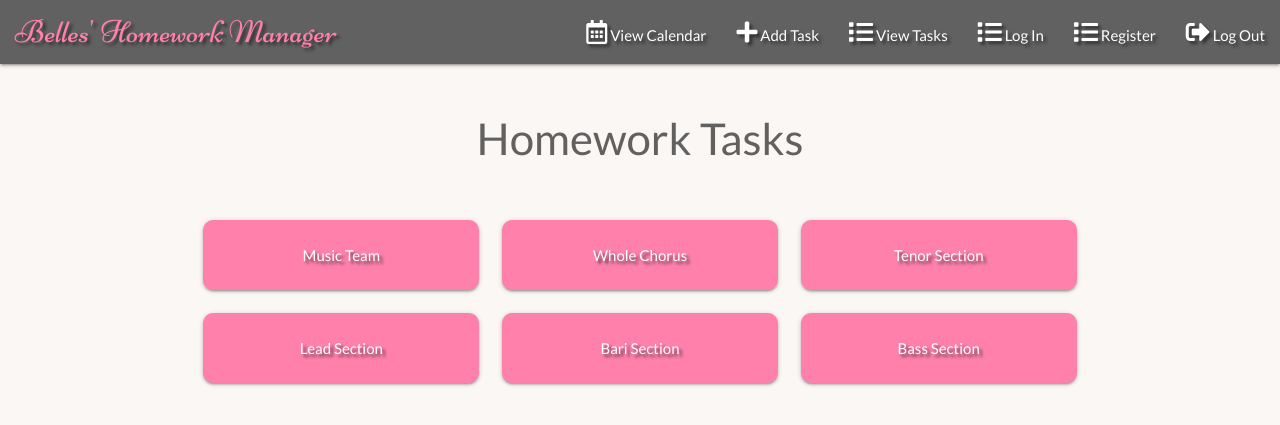
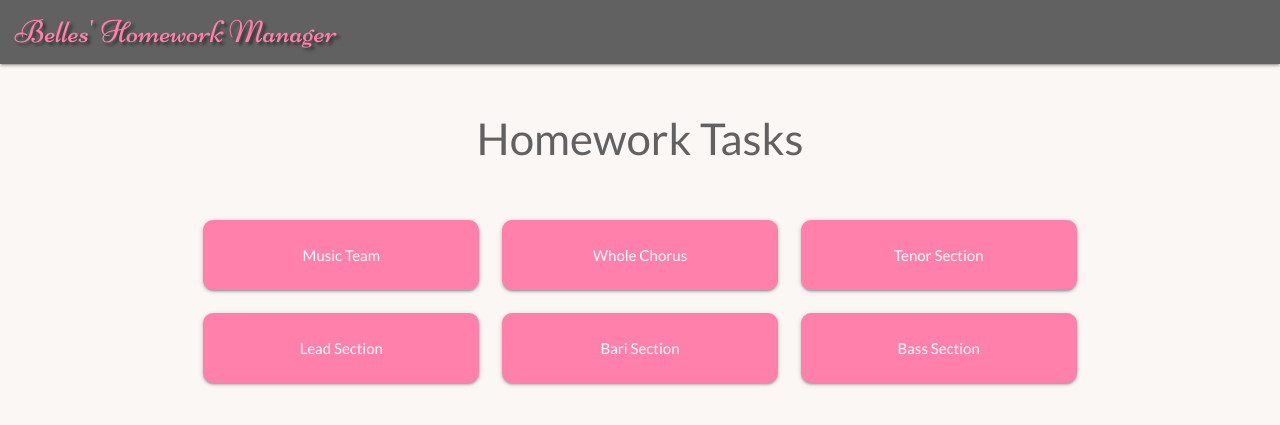
Before and after one commit to Rachel2308/MS3-belles-task-manager, a Flask app: page / in a window 1280 px wide. Shown: the top 425 px of the page. Run offline with Flask 2, Linux system fonts and the light colour scheme; a database or web service that is not in the repository returns one stand-in record (values such as "Sample title"); some libraries are stand-ins or nearby versions.

Commit message:
Added logout functionality, changed the page routing on login and registration

```diff
--- a/app.py
+++ b/app.py
@@ -42,7 +42,8 @@ def register():
         mongo.db.users.insert_one(register)
 
         session["user"] = request.form.get("username").lower()
-        flash("Registration Successful")
+        flash("Registration Successful, Please Log In")
+        return render_template("login.html")
     return render_template("register.html")
 
 
@@ -59,6 +60,7 @@ def login():
                 existing_user["password"], request.form.get("password")):
                     session["user"] = request.form.get("username").lower()
                     flash("Welcome, {}".format(request.form.get("username")))
+                    return render_template("homework.html")
             else:
                 # passwords do not match
                 flash("Username and/or password is incorrect")
@@ -72,6 +74,13 @@ def login():
     return render_template("login.html")
 
 
+@app.route("/logout")
+def logout():
+    flash("You are now logged out of the site")
+    session.pop("user")
+    return redirect(url_for("login"))
+
+
 @app.route("/calendar")
 def calendar():
     return render_template("calendar.html")
--- a/static/css/style.css
+++ b/static/css/style.css
@@ -90,7 +90,7 @@ header a:hover {
 }
 
 .section-link:hover {
-    color: #4d4455 !important;
+    color: black !important;
 }
 
 /* Flashes */
--- a/templates/base.html
+++ b/templates/base.html
@@ -28,16 +28,18 @@
         <!-- top navbar-->
         <nav class="nav-extended grey darken-2">
             <div class="nav-wrapper">
-                <a href="#!" class="brand-logo pink-text text-accent-1 text-shadow">Belles' Homework Manager</a>
+                <a href="{{ url_for('show_tasks') }}" class="brand-logo pink-text text-accent-1 text-shadow">Belles' Homework Manager</a>
                 <a href="#" data-target="mobile-demo" class="sidenav-trigger"><i class="fas fa-bars"></i></a>
                 <ul class="right hide-on-med-and-down">
-                    <li><a href="{{ url_for('calendar') }}" class="text-shadow"><i class="far fa-calendar-alt"></i>  View Calendar</a></li>
-                    <li><a href="#" class="text-shadow"><i class="fas fa-plus"></i>  Add Task</a></li>
-                    <li><a href="{{ url_for('show_tasks') }}" class="text-shadow"><i class="fas fa-list"></i>  View Tasks</a></li>
-                    <li><a href="{{ url_for('login') }}" class="text-shadow"><i class="fas fa-list"></i>  Log In</a></li>
-                    <li><a href="{{ url_for('register') }}" class="text-shadow"><i class="fas fa-list"></i>  Register</a></li>
-                    <li><a href="#" class="text-shadow"><i class="fas fa-sign-out-alt"></i>  Log Out</a></li>
 
+                    {% if session.user %}
+                        <li><a href="#" class="text-shadow"><i class="fas fa-plus"></i>  Add Task</a></li>
+                        <li><a href="{{ url_for('show_tasks') }}" class="text-shadow"><i class="fas fa-list"></i>  View Tasks</a></li>
+                        <li><a href="{{ url_for('logout') }}" class="text-shadow"><i class="fas fa-sign-out-alt"></i>  Log Out</a></li>
+                    {% else %}
+
+
+                    {% endif %}
                 </ul>
             </div>
         </nav>
@@ -45,12 +47,14 @@
         <!-- mobile navbar -->
         <ul class="sidenav" id="mobile-demo">
             <li><h4 class="center-align pink-text text-accent-2">Belles' Homework Manager</h4></li>
-            <li><a href="{{ url_for('calendar') }}"><i class="far fa-calendar-alt"></i>View Calendar</a></li>
-            <li><a href="#"><i class="fas fa-plus"></i>Add Task</a></li>
-            <li><a href="{{ url_for('show_tasks') }}"><i class="fas fa-list"></i>View Tasks</a></li>
             <li><a href="{{ url_for('login') }}"><i class="fas fa-list"></i>Log In</a></li>
-            <li><a href="{{ url_for('register') }}"><i class="fas fa-list"></i>  Register</a></li>
-            <li><a href="#"><i class="fas fa-sign-out-alt"></i>Log Out</a></li>
+            {% if session.user %}
+                    <li><a href="#" class="text-shadow"><i class="fas fa-plus"></i>  Add Task</a></li>
+                    <li><a href="{{ url_for('show_tasks') }}" class="text-shadow"><i class="fas fa-list"></i>  View Tasks</a></li>
+                {% else %}
+                    <li><a href="{{ url_for('register') }}" class="text-shadow"><i class="fas fa-list"></i>  Register</a></li>
+                    <li><a href="{{ url_for('logout') }}" class="text-shadow"><i class="fas fa-sign-out-alt"></i>  Log Out</a></li>
+                {% endif %}
         </ul>
 
 
--- a/templates/homework.html
+++ b/templates/homework.html
@@ -5,32 +5,32 @@
 
     <div class="row">
         <div class="col s12 m6 l4">
-            <a href="#"><div class="card-panel pink accent-1 text-shadow section-link">
+            <a href="#"><div class="card-panel pink accent-1 section-link">
                 Music Team
             </div></a>
         </div>
         <div class="col s12 m6 l4">
-            <a href="#"><div class="card-panel pink accent-1 text-shadow section-link">
+            <a href="#"><div class="card-panel pink accent-1 section-link">
                 Whole Chorus
             </div></a>
         </div>
         <div class="col s12 m6 l4">
-            <a href="#"><div class="card-panel pink accent-1 text-shadow section-link">
+            <a href="#"><div class="card-panel pink accent-1 section-link">
                 Tenor Section
             </div></a>
         </div>
         <div class="col s12 m6 l4">
-            <a href="#"><div class="card-panel pink accent-1 text-shadow section-link">
+            <a href="#"><div class="card-panel pink accent-1 section-link">
                 Lead Section
             </div></a>
         </div>
         <div class="col s12 m6 l4">
-            <a href="#"><div class="card-panel pink accent-1 text-shadow section-link">
+            <a href="#"><div class="card-panel pink accent-1 section-link">
                 Bari Section
             </div></a>
         </div>
         <div class="col s12 m6 l4">
-            <a href="#"><div class="card-panel pink accent-1 text-shadow section-link">
+            <a href="#"><div class="card-panel pink accent-1 section-link">
                 Bass Section
             </div></a>
         </div>
--- a/templates/register.html
+++ b/templates/register.html
@@ -22,7 +22,7 @@
                 <div class="input-field col s10 offset-s1">
                     <i class="fas fa-lock prefix pink-text text-accent-1 text-shadow"></i>
                     <input id="password" name="password" type="password" minlength="5" maxlength="15"
-                        pattern="^[a-zA-Z0-9]{5,}$" class="validate" placeholder="Enter Password (minimum 8 characters)" required>
+                        pattern="^[a-zA-Z0-9]{5,}$" class="validate" placeholder="Enter Password (minimum 5 characters)" required>
 
                 </div>
             </div>
```
